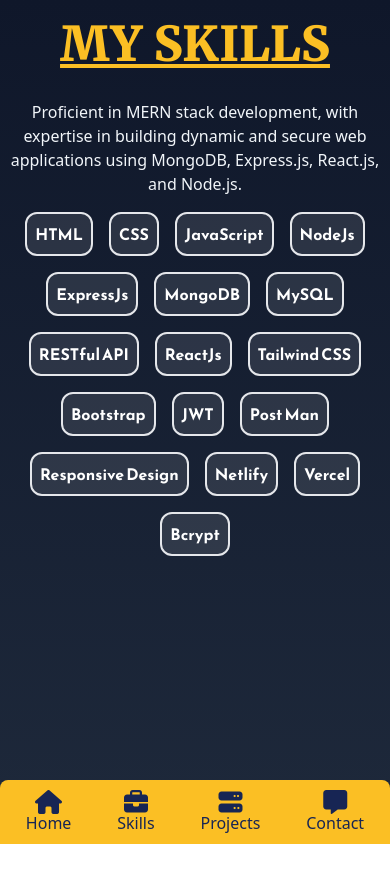
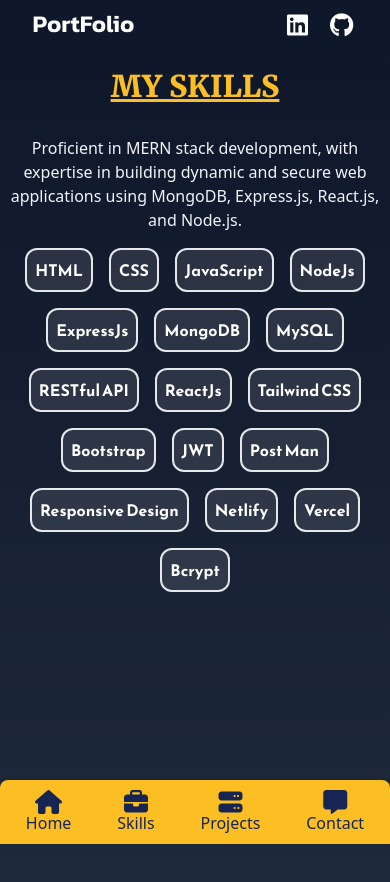
Before and after one commit to aathi1711/PORTFOLIO, a React (Vite) app: page /skills in a window 390 px wide. Shown: the top 882 px of the page. Before the commit the page ends 844 px from the top, so only its background shows below. Built offline with nearby package versions, Linux system fonts and the light colour scheme.

Commit message:
commit-8

```diff
--- a/src/about.jsx
+++ b/src/about.jsx
@@ -3,9 +3,9 @@
     let  skills = ['HTML','CSS','JavaScript','NodeJs','ExpressJs','MongoDB','MySQL','RESTful API','ReactJs','Tailwind CSS','Bootstrap','JWT','Post Man','Responsive Design','Netlify','Vercel','Bcrypt']
     return(
 
-        <div  className='flex min-h-screen bg-gradient-to-b from-slate-900 to-slate-800 flex-col md:flex-row '>
+        <div  className='flex min-h-screen bg-gradient-to-b mt-12 from-slate-900 to-slate-800 flex-col md:flex-row '>
         <div className='animate-fade flex flex-col items-center justify-center gap-4 w-full lg:w-1/2 '>
-     <h1 className='  mb-4 mt-5 text-5xl font-extrabold text-amber-400 underline text-center font-dedact select-none'>MY SKILLS</h1>
+     <h1 className='  mb-4 mt-5 md:text-5xl text-3xl font-extrabold text-amber-400 underline text-center font-dedact select-none'>MY SKILLS</h1>
      <p className='text-center text-slate-100 px-2'>Proficient in MERN stack development, with expertise in building dynamic and secure web applications using MongoDB, Express.js, React.js, and Node.js.</p>
     <ul className='flex flex-wrap w-full max-w-96  items-center justify-center text-white rounded-xl font-reem gap-4'>
         {skills.map((list)=>(
--- a/src/bottom-navbar.jsx
+++ b/src/bottom-navbar.jsx
@@ -2,7 +2,7 @@
 const BottomNavbar = ()=>{
     return(
         <>
-        <div className="md:hidden h-16 bg-amber-400 fixed rounded-t-lg bottom-0 flex gap-4 justify-evenly items-center pt-5 w-full text-blue-950">
+        <div className="md:hidden h-16 bg-amber-400 fixed rounded-t-lg bottom-0 flex gap-4 justify-evenly items-center pt-5 w-screen text-blue-950">
            <div className="p-1 flex flex-col items-center justify-end gap-2 h-3/4">
            <i className="fa-solid fa-home fa-xl"></i>
             <Link to='/'>Home</Link></div>
--- a/src/contact.jsx
+++ b/src/contact.jsx
@@ -33,12 +33,11 @@
       }
     return(
        <>
-       <div className=" bg-gradient-to-b from-slate-900 to-slate-800 delay-500 h-screen flex  flex-col justify-center font-reem">
-       <h1 className='mb-10 text-5xl font-bold underline text-amber-400 font-dedact text-center  select-none'>Get in Touch</h1>
-       <form className="animate-slideOut flex flex-col w-full items-center gap-8" onSubmit={handleSubmit}>
+       <div className=" bg-gradient-to-b from-slate-900 to-slate-800 delay-500 h-screen flex w-screen flex-col justify-center font-reem">
+       <h1 className='mb-10 md:text-5xl text-3xl font-bold underline text-amber-400 font-dedact text-center  select-none'>Get in Touch</h1>
+       <form className="animate-slideOut flex flex-col w-full  max-sm:w-96 items-center gap-8" onSubmit={handleSubmit}>
         <input
         type="text"
-
         name="name"
         className="sm:w-11/12 max-w-96 h-10 focus:outline-none rounded pl-2 border border-slate-400 bg-transparent text-slate-200"
         required
--- a/src/navbar.jsx
+++ b/src/navbar.jsx
@@ -20,15 +20,13 @@
       setActive(index)
    }
     return(
-        <div className='flex h-12 justify-center bg-slate-900 z-10 w-screen fixed top-0  hidden md:flex'>
+        <div className='flex h-12 justify-center bg-slate-900 z-10 w-screen fixed top-0 flex'>
             <div className='flex items-center justify-between w-10/12'>
-            <h1 className='pl-5 font-semibold text-3xl text-white font-kanit select-none'>PortFolio</h1>
-            <div className='flex gap-3 pr-5  font-reem '>
+            <h1 className='md:pl-5  font-semibold md:text-3xl text-2xl text-white font-kanit select-none'>PortFolio</h1>
+            <div className='md:flex gap-3 pr-5  font-reem hidden '>
             {lists.map((list,index)=>(<Link onClick={()=>handleActive(index)} key={index} className={`${active == index && 'opacity-90 text-xl -translate-y-1 duration-100'} hover:opacity-100 opacity-70 duration-250 text-white`} to={list.path}>{list.name}</Link>))}
             </div>
             <div className="flex gap-3">
-             <a href='https://wa.me/8270224796?text=Hello' className='hover:-translate-y-1 transition  flex items-center rounded-full justify-center h-8 w-8'  target='_blank'>
-             <i className="fa-brands fa-whatsapp fa-xl text-white" ></i></a>
              <a href='https://www.linkedin.com/in/aathish11' className='hover:-translate-y-1 transition duration-300 flex items-center rounded-full justify-center h-8 w-8' target='_blank'>
              <i className="fa-brands fa-linkedin fa-xl text-white" ></i></a>
              <a href='https://github.com/aathi-aathi' className='hover:-translate-y-1 transition duration-300 flex items-center justify-center h-8 w-8 rounded-full' target='_blank'>
--- a/src/projects.jsx
+++ b/src/projects.jsx
@@ -24,8 +24,8 @@
 
     ]
     return(
-        <div className='min-h-screen lg:pt-12 pt-5 pb-20 bg-gradient-to-b from-slate-900 to-slate-800'>
-        <h1 className='mb-4 text-5xl font-bold text-amber-400 font-dedact underline text-center pt-4 select-none'>MY PROJECTS</h1>
+        <div className='min-h-screen lg:pt-12 pt-5 pb-20 mt-12 bg-gradient-to-b from-slate-900 to-slate-800'>
+        <h1 className='mb-4 md:text-5xl text-3xl font-bold text-amber-400 font-dedact underline text-center pt-4 select-none'>MY PROJECTS</h1>
             <div className=" animate-fade flex gap-5 justify-center flex-wrap  ">
               {projects.map((val)=>
               <div className="p-8 flex flex-col justify-between border h-96 w-11/12 lg:w-96 backdrop-blur-sm  bg-white/10 rounded-xl text-white">
```
